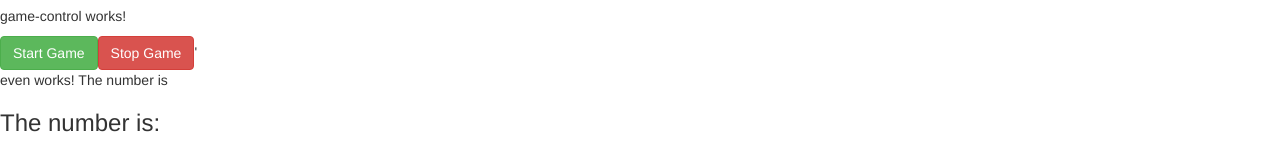
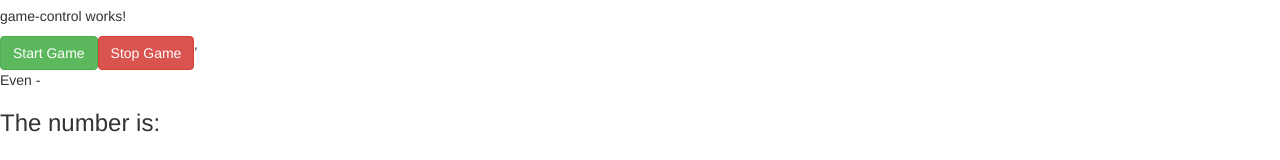
Before and after one commit to pbrandiezs/Udemy-Angular-The-Complete-Guide-2021-Assignment4, an Angular app: page / in a window 1280 px wide. Shown: the part 261-421 px from the top of the page. Built offline with nearby package versions, Linux system fonts and the light colour scheme.

Commit message:
feat: Adjusted odd and even component HTML per requirements

```diff
--- a/src/app/even/even.component.html
+++ b/src/app/even/even.component.html
@@ -1 +1 @@
-<p>even works! The number is {{ x }}</p>
+<p>Even - {{ x }}</p>
--- a/src/app/odd/odd.component.html
+++ b/src/app/odd/odd.component.html
@@ -1 +1 @@
-<p>odd works! The number is {{ x }}</p>
+<p>Odd - {{ x }}</p>
```
